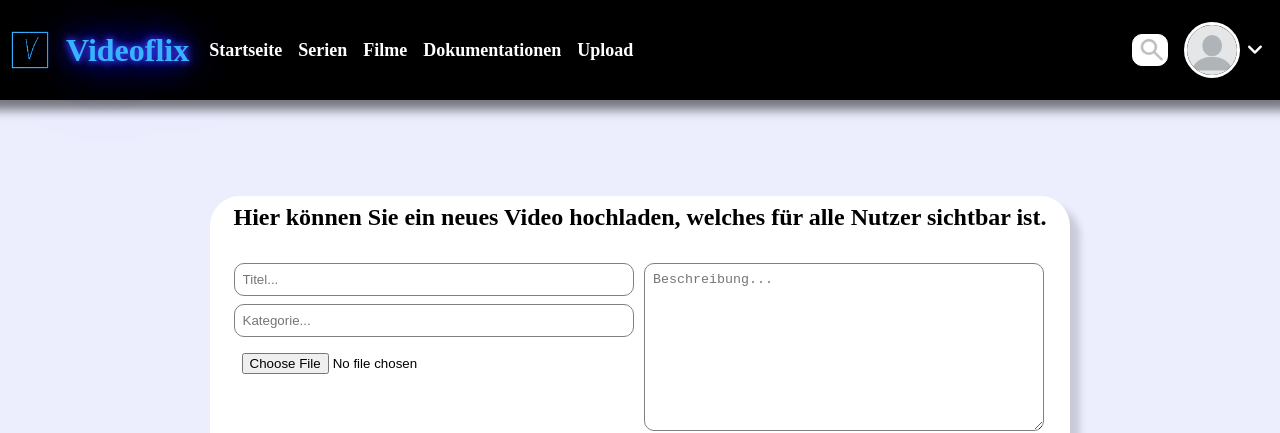
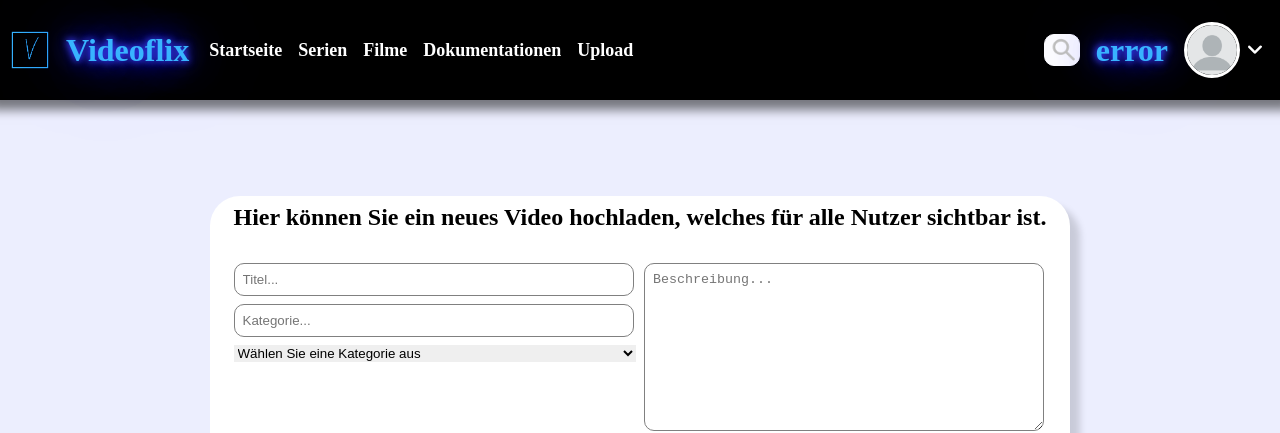
Before and after one commit to WalterDoni/Videoflix-Frontend, an Angular app: page /upload/1 in a window 1280 px wide. Shown: the top 433 px of the page. Built offline with nearby package versions, Linux system fonts and the light colour scheme; no server answers.

Commit message:
username in header

```diff
--- a/src/app/fixed-menu-components/header-menu/header-menu.component.html
+++ b/src/app/fixed-menu-components/header-menu/header-menu.component.html
@@ -17,6 +17,7 @@
       <input type="text" placeholder="Titel...">
       <img src="./assets/img/header/search.png" alt="search" class="search">
     </div>
+    <p>{{username}}</p>
     <div>
       <img src="./assets/img/blank-profile.png" alt="image" class="profile-img">
       <img src="./assets/img/header/keyboard_arrow_down.png" alt="arrow-down" class="arrow-down" (click)="toggleDropdown()">
--- a/src/app/fixed-menu-components/header-menu/header-menu.component.ts
+++ b/src/app/fixed-menu-components/header-menu/header-menu.component.ts
@@ -4,11 +4,11 @@ import { DropdownComponent } from '../dropdown/dropdown.component';
 import { ActivatedRoute } from '@angular/router';
 
 
-
 @Component({
   selector: 'app-header-menu',
   standalone: true,
   imports: [DropdownComponent],
+
   templateUrl: './header-menu.component.html',
   styleUrl: './header-menu.component.scss'
 })
@@ -16,17 +16,36 @@ export class HeaderMenuComponent {
 
   @ViewChild('dropdown') dropdown!: ElementRef;
   userID: string = 'error';
-
+  username: string = 'error';
 
   constructor(private router: Router, private route: ActivatedRoute) {
-
   }
 
   ngOnInit(): void {
-
     const userIdFromRoute = this.route.snapshot.paramMap.get('userId');
     if (userIdFromRoute) {
       this.userID = userIdFromRoute;
+      this.getUsernameWithUserID();
+    }
+  }
+
+  async getUsernameWithUserID() {
+    const url = `http://127.0.0.1:8000/users/${this.userID}/username/`;
+    try {
+      const response = await fetch(url, {
+        method: "GET",
+        headers: {
+          "Content-Type": "application/json",
+        },
+      });
+      if (response.ok) {
+        const data = await response.json();
+        this.username = data.username;
+      } else {
+        console.log('Failed to fetch username:', response.statusText);
+      }
+    } catch (error) {
+      console.log('Error fetching username:', error);
     }
   }
 
--- a/src/app/startscreen-login/startscreen-login.component.ts
+++ b/src/app/startscreen-login/startscreen-login.component.ts
@@ -59,8 +59,6 @@ export class StartscreenLoginComponent {
     });
     if (response.ok || response.status === 200) {
       const data = await response.json();
-      console.log(data);
-
       this.userID = data.user_id;
       this.username = data.username;
       this.router.navigateByUrl(`browse/${this.userID}`);
--- a/src/app/upload/upload.component.html
+++ b/src/app/upload/upload.component.html
@@ -7,7 +7,12 @@
         <span>
           <input type="text" placeholder="Titel..." [(ngModel)]="title" name="title" required>
           <input type="text" placeholder="Kategorie..." [(ngModel)]="category" name="category" required>
-          <input class="file-input" type="file" (change)="onFileChange($event)" required>
+          <select class="file-input" (change)="onSelectionChange($event)" required>
+            <option value="" disabled selected>Wählen Sie eine Kategorie aus</option>
+            @for( category of categories; track category){
+            <option>{{category}}</option>
+            }
+          </select>
         </span>
         <span>
           <textarea [(ngModel)]="description" name="description" id="description" cols="30" rows="10" placeholder="Beschreibung..." required></textarea>
--- a/src/app/upload/upload.component.ts
+++ b/src/app/upload/upload.component.ts
@@ -15,30 +15,30 @@ export class UploadComponent {
   title!: string;
   category!: string;
   description!: string;
-  file!: File;
-
+  file!: string;
+  categories: string[] = ['Film', 'Serie', 'Dokumentation']
   constructor() { }
 
-  onFileChange(event: any) {
-    const fileInput = event.target as HTMLInputElement;
-    if (fileInput.files && fileInput.files.length > 0) {
-      this.file = fileInput.files[0];
-      console.log('Selected file:', this.file);
+  onSelectionChange(event: any) {
+    const selectedFile = event.target.value;
+    if (selectedFile === "Film") {
+      this.file = "movie";
+    } else if (selectedFile === "Serie") {
+      this.file = "series";
+    } else {
+      this.file = "documentation";
     }
   }
 
   async uploadNewMovie() {
-
     const url = `http://127.0.0.1:8000/video/`;
     const currentDate = new Date().toISOString().split('T')[0];
-
     const formData = new FormData();
     formData.append('created_at', currentDate);
     formData.append('title', this.title);
     formData.append('description', this.description);
     formData.append('category', this.category);
     formData.append('video_file', this.file);
-
     try {
       const response = await fetch(url, {
         method: "POST",
```
